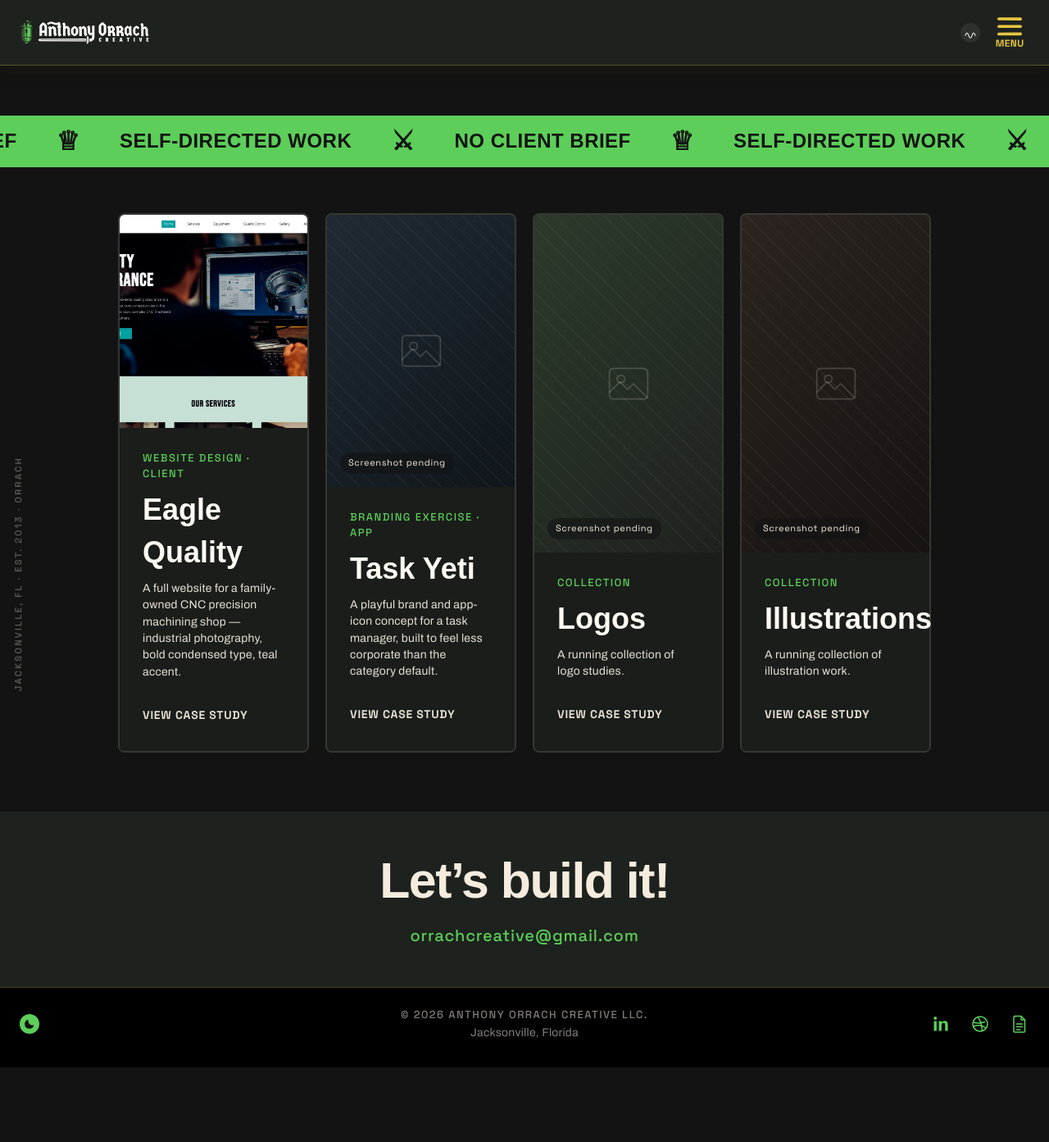
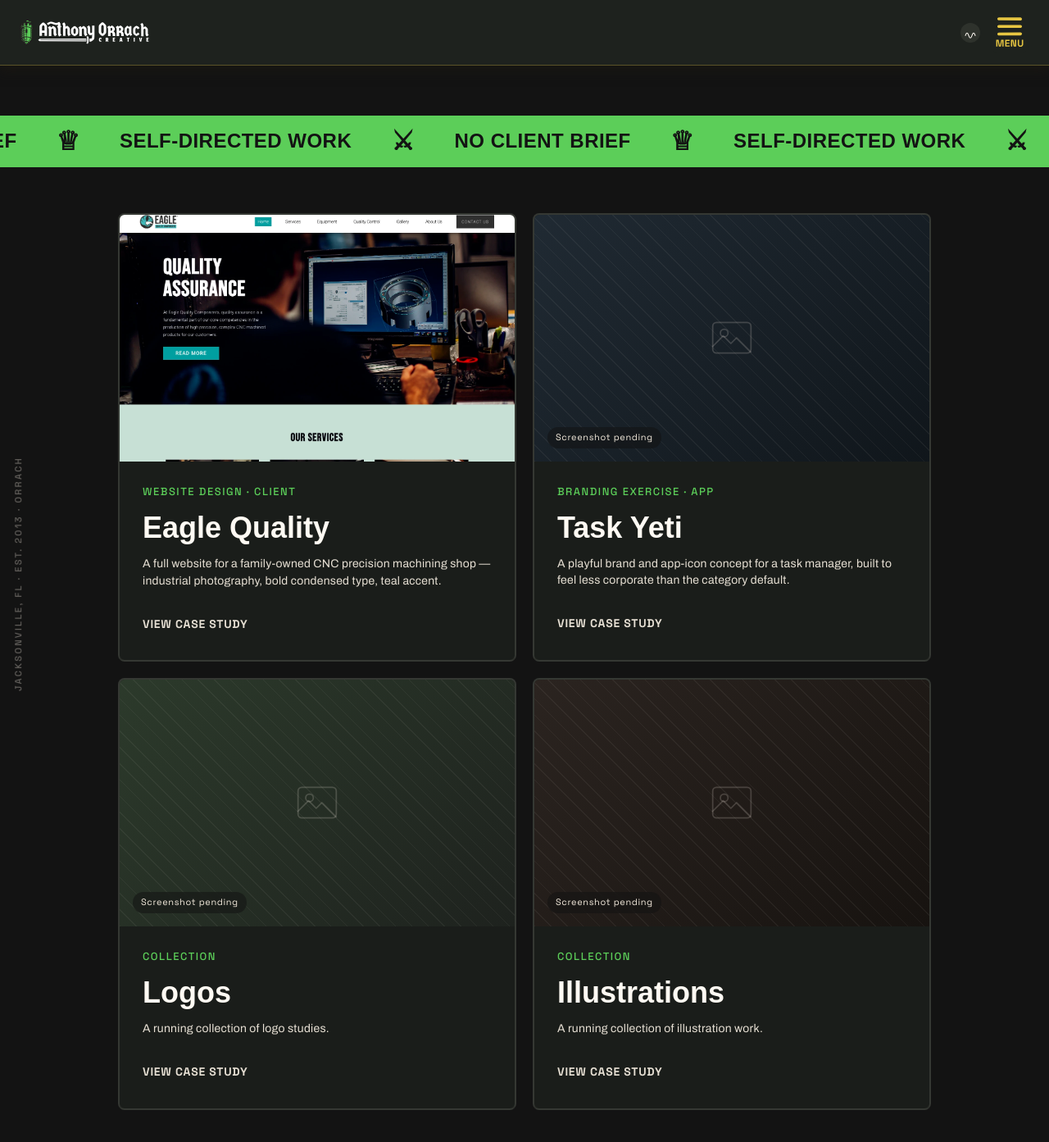
Before and after one commit to orrachcreative/orrachcreative.github.io, a Jekyll site: the page built from projects/index.html, in a window 1280 px wide and 1400 px high, scrolled down 346 px. Shown: the top 1393 px of the window at 82% size. Built offline with Jekyll 4.4.1, drawn with Linux system fonts in a browser that asks for light colours; some web fonts are replaced; before the commit the page ends 1648 px from its top, so only the background shows below that.

Commit message:
Emphasize the menu's Craft link, switch Craft grid to 2x2
Per two artifact comments:

- The full-screen menu's "Also — Craft" link read as a muted 0.95rem
  footnote next to the giant Home/Work/About links above it. Bumped it
  to a clamp(1.375rem, …, 1.75rem) bold display-font link at full
  parchment opacity — real weight, still visually secondary to the
  primary nav group.
- The Craft index's four project cards now sit in a fixed 2x2 grid
  (new .card-grid--2x2, CSS Grid) instead of .card-grid--row's single
  row, matching the requested layout.

Co-Authored-By: Claude Sonnet 5 <noreply@anthropic.com>
Claude-Session: https://claude.ai/code/session_01MzSaLw8aaGzPaaBcGJvVrm

```diff
--- a/assets/css/style.css
+++ b/assets/css/style.css
@@ -644,7 +644,7 @@ a.work-card--horizontal:focus-visible {
   display: flex;
   flex-direction: column;
   align-items: flex-end;
-  gap: 6px;
+  gap: 10px;
   margin-top: 28px;
   padding-top: 20px;
   border-top: 1px solid rgba(255, 250, 243, 0.12);
@@ -658,18 +658,27 @@ a.work-card--horizontal:focus-visible {
   color: rgba(255, 250, 243, 0.4);
 }
 
+/* Was a 0.95rem muted-white footnote — read as an afterthought next to
+   the Home/Work/About links above it, when the craft work deserves real
+   billing too. Not matched to the primary links' full display-heading
+   scale (this is still the secondary group), but bumped enough in size,
+   weight, and full-opacity color to read as a real destination rather
+   than a whispered aside. */
 .site-menu__secondary-link {
-  font-family: var(--font-body);
-  font-size: 0.95rem;
-  color: rgba(255, 250, 243, 0.7);
+  font-family: var(--font-display);
+  font-weight: 600;
+  font-size: clamp(1.375rem, 1.1rem + 1.2vw, 1.75rem);
+  line-height: 1.3;
+  text-align: right;
+  color: var(--parchment);
   text-decoration: none;
-  border-bottom: 1px solid transparent;
+  border-bottom: 2px solid transparent;
   transition: color var(--motion-fast) ease, border-color var(--motion-fast) ease;
 }
 
 .site-menu__secondary-link:hover,
 .site-menu__secondary-link.is-active {
-  color: var(--parchment);
+  color: var(--emerald);
   border-color: var(--emerald);
 }
 
@@ -1220,6 +1229,20 @@ html.no-anim .proclamation {
 @media (max-width: 640px) {
   .card-grid--split {
     flex-direction: column;
+  }
+}
+
+/* Craft index: a fixed 2x2 grid of the four project cards, instead of
+   .card-grid--row's single row. */
+.card-grid--2x2 {
+  display: grid;
+  grid-template-columns: repeat(2, 1fr);
+  align-items: stretch;
+}
+
+@media (max-width: 900px) {
+  .card-grid--2x2 {
+    grid-template-columns: 1fr;
   }
 }
 
--- a/projects/index.html
+++ b/projects/index.html
@@ -38,7 +38,7 @@ permalink: /projects/
 </div>
 
 <div class="shell">
-  <div class="card-grid card-grid--row" style="padding-bottom: 72px; padding-top: 56px;">
+  <div class="card-grid card-grid--2x2" style="padding-bottom: 72px; padding-top: 56px;">
     {% for item in site.data.projects %}
       {% include work-card.html item=item variant="vertical" %}
     {% endfor %}
```
